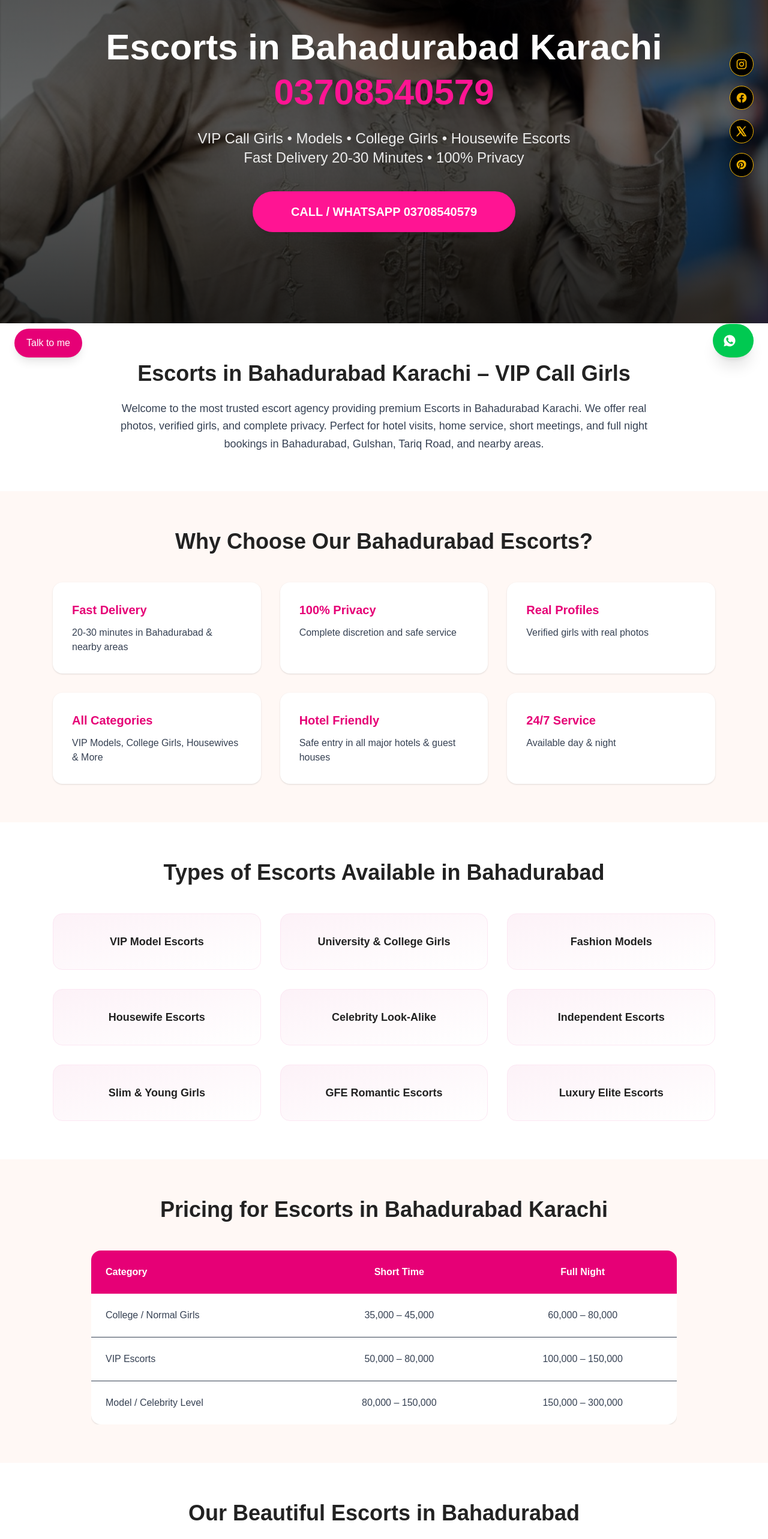
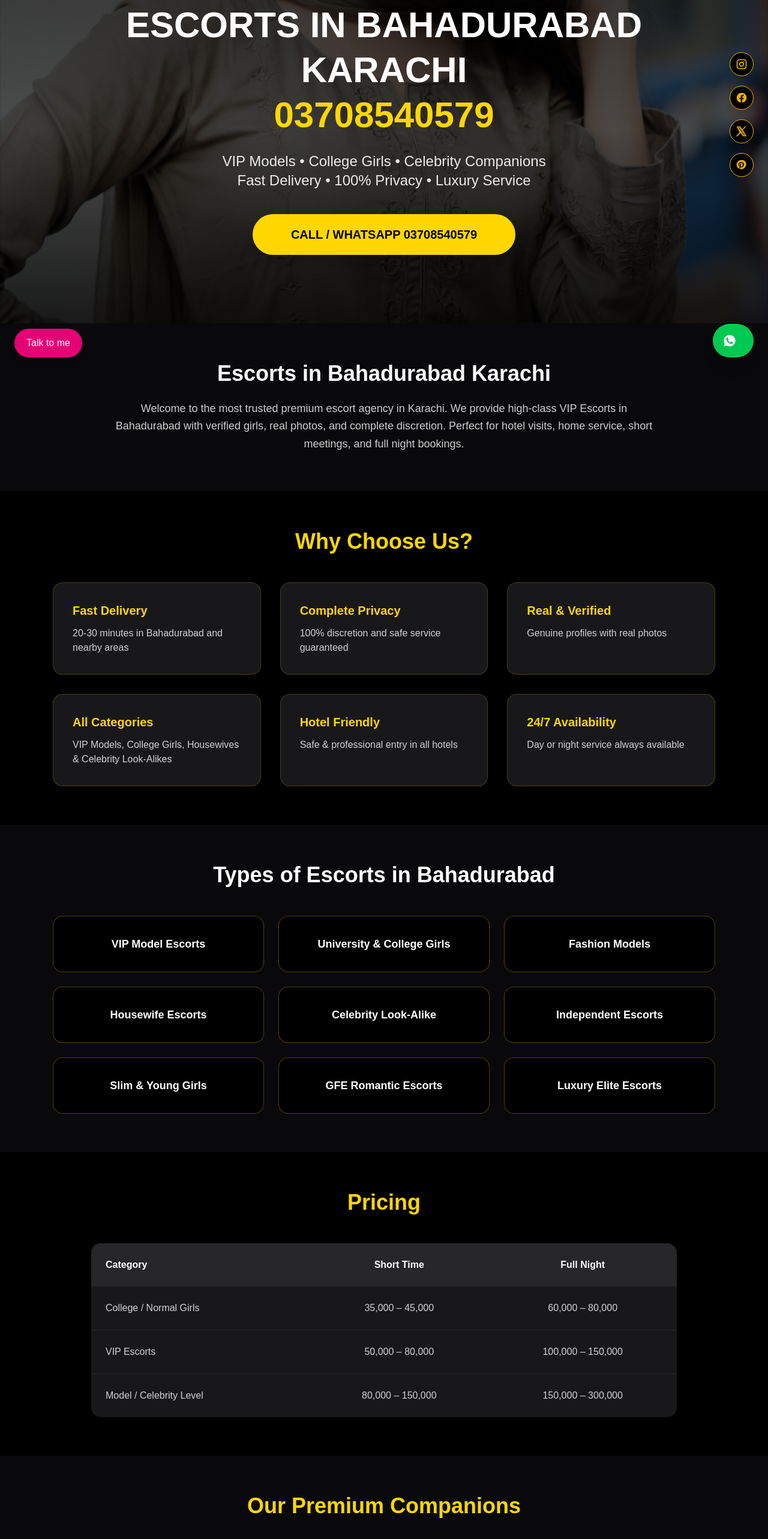
Before and after one commit to iamtalhaarifvlogs/rockykarachi1, a Next.js app: page /escorts-in-bahadurabad in a window 1280 px wide. Shown: the part 180-2746 px from the top of the page at 60% size. Built offline with nearby package versions, Linux system fonts and the light colour scheme.

Commit message:
Update page.tsx

```diff
--- a/app/escorts-in-bahadurabad/page.tsx
+++ b/app/escorts-in-bahadurabad/page.tsx
@@ -3,23 +3,22 @@ import type { Metadata } from 'next';
 
 export const metadata: Metadata = {
   title: "Escorts in Bahadurabad Karachi | VIP Call Girls Bahadurabad 03708540579",
-  description: "Premium Escorts in Bahadurabad Karachi. VIP models, college girls, housewife & celebrity escorts available for hotel & home service in Bahadurabad. Fast delivery 20-30 mins. Call 03708540579",
+  description: "Premium VIP Escorts in Bahadurabad Karachi. High-class models, college girls & celebrity companions available for hotel and home service. Fast & discreet delivery. Call 03708540579",
   keywords: [
     "escorts in bahadurabad karachi", "bahadurabad call girls", "vip escorts bahadurabad",
     "college girls bahadurabad", "housewife escorts bahadurabad", "celebrity escorts karachi",
-    "bahadurabad escort service", "hotel escorts bahadurabad", "call girls near bahadurabad",
-    "independent escorts bahadurabad", "gfe escorts karachi", "short time escorts bahadurabad"
+    "bahadurabad escort service", "hotel escorts bahadurabad", "call girls bahadurabad"
   ],
   openGraph: {
     title: "Escorts in Bahadurabad Karachi | VIP Call Girls Bahadurabad",
-    description: "Best VIP & Celebrity Escorts in Bahadurabad Karachi. Real photos, safe service & fast delivery. Call/WhatsApp 03708540579",
+    description: "Luxury & VIP Escorts in Bahadurabad Karachi. Real photos, complete privacy & fast service. Call 03708540579",
     images: [{ url: "/nm1.jpg" }],
   },
 };
 
 export default function BahadurabadEscortsPage() {
   return (
-    <main className="bg-[#FFF8F5] text-[#222222]">
+    <main className="bg-black text-white">
       {/* Hero Section */}
       <section className="relative h-[650px] flex items-center justify-center">
         <div className="absolute inset-0">
@@ -30,21 +29,21 @@ export default function BahadurabadEscortsPage() {
             className="object-cover"
             priority
           />
-          <div className="absolute inset-0 bg-gradient-to-b from-black/70 via-black/60 to-black/80" />
+          <div className="absolute inset-0 bg-gradient-to-b from-black/80 via-black/70 to-black/90" />
         </div>
 
         <div className="relative z-10 text-center px-6 max-w-5xl mx-auto">
-          <h1 className="text-5xl md:text-6xl font-bold text-white leading-tight mb-6">
-            Escorts in Bahadurabad Karachi<br />
-            <span className="text-[#FF1493]">03708540579</span>
+          <h1 className="text-5xl md:text-6xl font-bold leading-tight mb-6">
+            ESCORTS IN BAHADURABAD KARACHI<br />
+            <span className="text-[#FFD700]">03708540579</span>
           </h1>
           <p className="text-xl md:text-2xl text-white/90 max-w-3xl mx-auto">
-            VIP Call Girls • Models • College Girls • Housewife Escorts<br />
-            Fast Delivery 20-30 Minutes • 100% Privacy
+            VIP Models • College Girls • Celebrity Companions<br />
+            Fast Delivery • 100% Privacy • Luxury Service
           </p>
           <a
             href="tel:03708540579"
-            className="mt-10 inline-block bg-[#FF1493] hover:bg-pink-600 text-white font-bold text-xl px-16 py-5 rounded-full transition-all shadow-lg"
+            className="mt-10 inline-block bg-[#FFD700] hover:bg-amber-300 text-black font-bold text-xl px-16 py-5 rounded-full transition-all shadow-lg"
           >
             CALL / WHATSAPP 03708540579
           </a>
@@ -52,33 +51,33 @@ export default function BahadurabadEscortsPage() {
       </section>
 
       {/* Introduction */}
-      <section className="py-16 bg-white">
+      <section className="py-16 bg-zinc-950">
         <div className="max-w-6xl mx-auto px-6 text-center">
-          <h2 className="text-4xl font-bold mb-6">Escorts in Bahadurabad Karachi – VIP Call Girls</h2>
-          <p className="text-lg text-gray-700 max-w-4xl mx-auto leading-relaxed">
-            Welcome to the most trusted escort agency providing premium Escorts in Bahadurabad Karachi.
-            We offer real photos, verified girls, and complete privacy. Perfect for hotel visits, home service,
-            short meetings, and full night bookings in Bahadurabad, Gulshan, Tariq Road, and nearby areas.
+          <h2 className="text-4xl font-bold mb-6">Escorts in Bahadurabad Karachi</h2>
+          <p className="text-lg text-white/80 max-w-4xl mx-auto leading-relaxed">
+            Welcome to the most trusted premium escort agency in Karachi. We provide high-class
+            VIP Escorts in Bahadurabad with verified girls, real photos, and complete discretion.
+            Perfect for hotel visits, home service, short meetings, and full night bookings.
           </p>
         </div>
       </section>
 
       {/* Why Choose Us */}
-      <section className="py-16 bg-[#FFF8F5]">
+      <section className="py-16 bg-black">
         <div className="max-w-6xl mx-auto px-6">
-          <h2 className="text-4xl font-bold text-center mb-12">Why Choose Our Bahadurabad Escorts?</h2>
+          <h2 className="text-4xl font-bold text-center mb-12 text-[#FFD700]">Why Choose Us?</h2>
           <div className="grid md:grid-cols-3 gap-8">
             {[
-              ["Fast Delivery", "20-30 minutes in Bahadurabad & nearby areas"],
-              ["100% Privacy", "Complete discretion and safe service"],
-              ["Real Profiles", "Verified girls with real photos"],
-              ["All Categories", "VIP Models, College Girls, Housewives & More"],
-              ["Hotel Friendly", "Safe entry in all major hotels & guest houses"],
-              ["24/7 Service", "Available day & night"],
+              ["Fast Delivery", "20-30 minutes in Bahadurabad and nearby areas"],
+              ["Complete Privacy", "100% discretion and safe service guaranteed"],
+              ["Real & Verified", "Genuine profiles with real photos"],
+              ["All Categories", "VIP Models, College Girls, Housewives & Celebrity Look-Alikes"],
+              ["Hotel Friendly", "Safe & professional entry in all hotels"],
+              ["24/7 Availability", "Day or night service always available"],
             ].map(([title, desc]) => (
-              <div key={title} className="bg-white p-8 rounded-2xl shadow-sm">
-                <h3 className="font-bold text-xl mb-3 text-pink-600">{title}</h3>
-                <p className="text-gray-700">{desc}</p>
+              <div key={title} className="bg-zinc-900 p-8 rounded-2xl border border-[#FFD700]/20 hover:border-[#FFD700] transition">
+                <h3 className="font-bold text-xl mb-3 text-[#FFD700]">{title}</h3>
+                <p className="text-white/80">{desc}</p>
               </div>
             ))}
           </div>
@@ -86,16 +85,16 @@ export default function BahadurabadEscortsPage() {
       </section>
 
       {/* Types of Escorts */}
-      <section className="py-16 bg-white">
+      <section className="py-16 bg-zinc-950">
         <div className="max-w-6xl mx-auto px-6">
-          <h2 className="text-4xl font-bold text-center mb-12">Types of Escorts Available in Bahadurabad</h2>
-          <div className="grid md:grid-cols-2 lg:grid-cols-3 gap-8">
+          <h2 className="text-4xl font-bold text-center mb-12">Types of Escorts in Bahadurabad</h2>
+          <div className="grid md:grid-cols-2 lg:grid-cols-3 gap-6">
             {[
               "VIP Model Escorts", "University & College Girls", "Fashion Models",
               "Housewife Escorts", "Celebrity Look-Alike", "Independent Escorts",
               "Slim & Young Girls", "GFE Romantic Escorts", "Luxury Elite Escorts"
             ].map((type) => (
-              <div key={type} className="bg-gradient-to-br from-pink-50 to-white border border-pink-100 p-8 rounded-2xl text-center hover:shadow-md transition">
+              <div key={type} className="bg-black border border-[#FFD700]/30 p-8 rounded-2xl text-center hover:border-[#FFD700] transition">
                 <p className="font-semibold text-lg">{type}</p>
               </div>
             ))}
@@ -104,31 +103,31 @@ export default function BahadurabadEscortsPage() {
       </section>
 
       {/* Pricing */}
-      <section className="py-16 bg-[#FFF8F5]">
+      <section className="py-16 bg-black">
         <div className="max-w-5xl mx-auto px-6">
-          <h2 className="text-4xl font-bold text-center mb-12">Pricing for Escorts in Bahadurabad Karachi</h2>
+          <h2 className="text-4xl font-bold text-center mb-12 text-[#FFD700]">Pricing</h2>
           <div className="overflow-x-auto">
-            <table className="w-full border-collapse bg-white rounded-2xl overflow-hidden shadow">
+            <table className="w-full border-collapse bg-zinc-900 rounded-2xl overflow-hidden">
               <thead>
-                <tr className="bg-pink-600 text-white">
-                  <th className="p-6 text-left">Category</th>
-                  <th className="p-6 text-center">Short Time</th>
-                  <th className="p-6 text-center">Full Night</th>
+                <tr className="bg-zinc-800">
+                  <th className="p-6 text-left text-white">Category</th>
+                  <th className="p-6 text-center text-white">Short Time</th>
+                  <th className="p-6 text-center text-white">Full Night</th>
                 </tr>
               </thead>
-              <tbody className="text-gray-700">
-                <tr className="border-b">
-                  <td className="p-6 font-medium">College / Normal Girls</td>
+              <tbody className="text-white/80">
+                <tr className="border-b border-zinc-800">
+                  <td className="p-6">College / Normal Girls</td>
                   <td className="p-6 text-center">35,000 – 45,000</td>
                   <td className="p-6 text-center">60,000 – 80,000</td>
                 </tr>
-                <tr className="border-b">
-                  <td className="p-6 font-medium">VIP Escorts</td>
+                <tr className="border-b border-zinc-800">
+                  <td className="p-6">VIP Escorts</td>
                   <td className="p-6 text-center">50,000 – 80,000</td>
                   <td className="p-6 text-center">100,000 – 150,000</td>
                 </tr>
                 <tr>
-                  <td className="p-6 font-medium">Model / Celebrity Level</td>
+                  <td className="p-6">Model / Celebrity Level</td>
                   <td className="p-6 text-center">80,000 – 150,000</td>
                   <td className="p-6 text-center">150,000 – 300,000</td>
                 </tr>
@@ -139,15 +138,15 @@ export default function BahadurabadEscortsPage() {
       </section>
 
       {/* Gallery */}
-      <section className="py-16 bg-white">
+      <section className="py-16 bg-zinc-950">
         <div className="max-w-6xl mx-auto px-6">
-          <h2 className="text-4xl font-bold text-center mb-12">Our Beautiful Escorts in Bahadurabad</h2>
+          <h2 className="text-4xl font-bold text-center mb-12 text-[#FFD700]">Our Premium Companions</h2>
           <div className="grid grid-cols-2 md:grid-cols-5 gap-4">
             {[1,2,3,4,5,6,7,8,9,10].map((n) => (
-              <div key={n} className="relative aspect-[4/5] rounded-2xl overflow-hidden shadow-lg">
+              <div key={n} className="relative aspect-[4/5] rounded-2xl overflow-hidden border border-[#FFD700]/20">
                 <Image
                   src={`/nm${n}.jpg`}
-                  alt="Escorts in Bahadurabad Karachi"
+                  alt="Celebrity Escorts Bahadurabad Karachi"
                   fill
                   className="object-cover hover:scale-105 transition-transform duration-700"
                 />
@@ -158,13 +157,13 @@ export default function BahadurabadEscortsPage() {
       </section>
 
       {/* Final CTA */}
-      <section className="py-24 bg-gradient-to-br from-pink-600 to-rose-700 text-white text-center">
+      <section className="py-24 bg-black text-center border-t border-[#FFD700]/20">
         <div className="max-w-4xl mx-auto px-6">
-          <h2 className="text-5xl font-bold mb-6">Ready to Book Escorts in Bahadurabad Karachi?</h2>
-          <p className="text-2xl mb-10">Fast Delivery • Real Photos • Complete Privacy</p>
+          <h2 className="text-5xl font-bold mb-6">Book Your Exclusive Escort in Bahadurabad Now</h2>
+          <p className="text-xl text-white/80 mb-10">Fast • Discreet • Premium Experience</p>
           <a
             href="tel:03708540579"
-            className="inline-block bg-white text-pink-600 font-bold text-3xl px-20 py-7 rounded-full hover:bg-yellow-300 transition-all"
+            className="inline-block bg-[#FFD700] text-black font-bold text-3xl px-20 py-7 rounded-full hover:bg-amber-300 transition-all"
           >
             03708540579
           </a>
```
